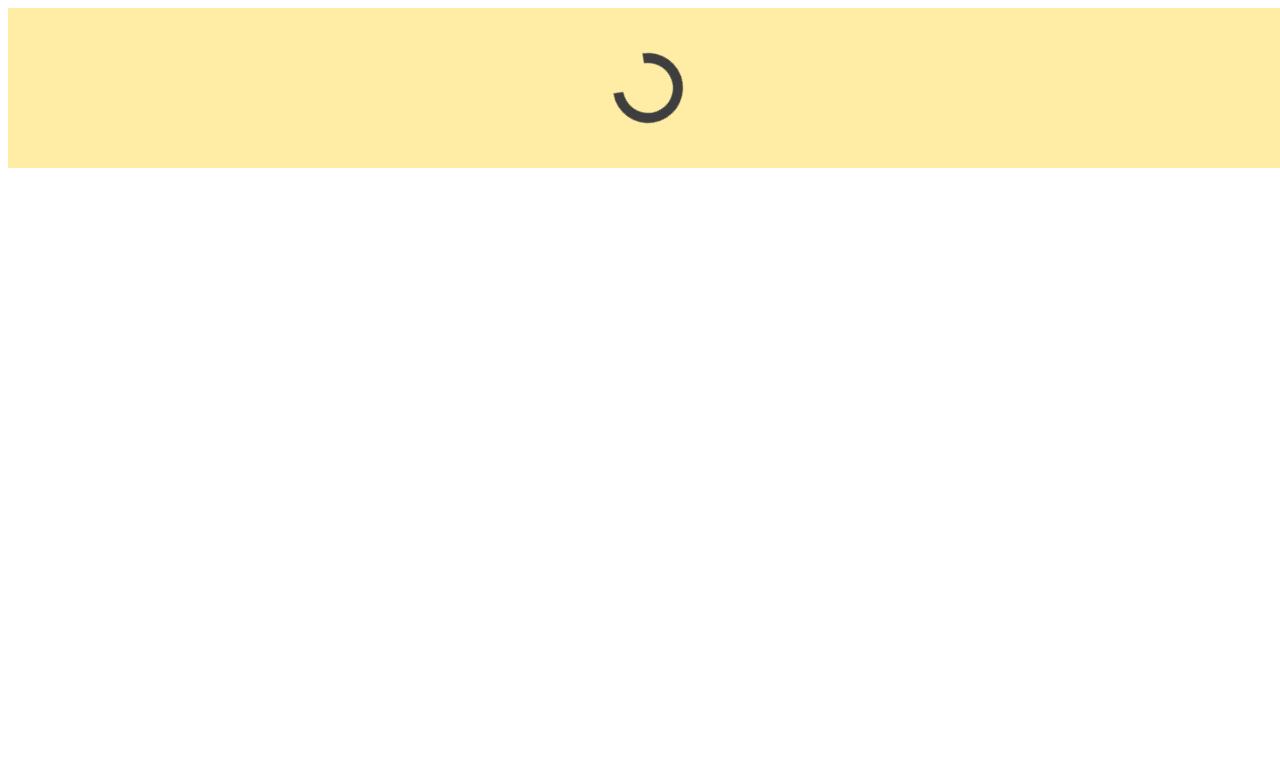
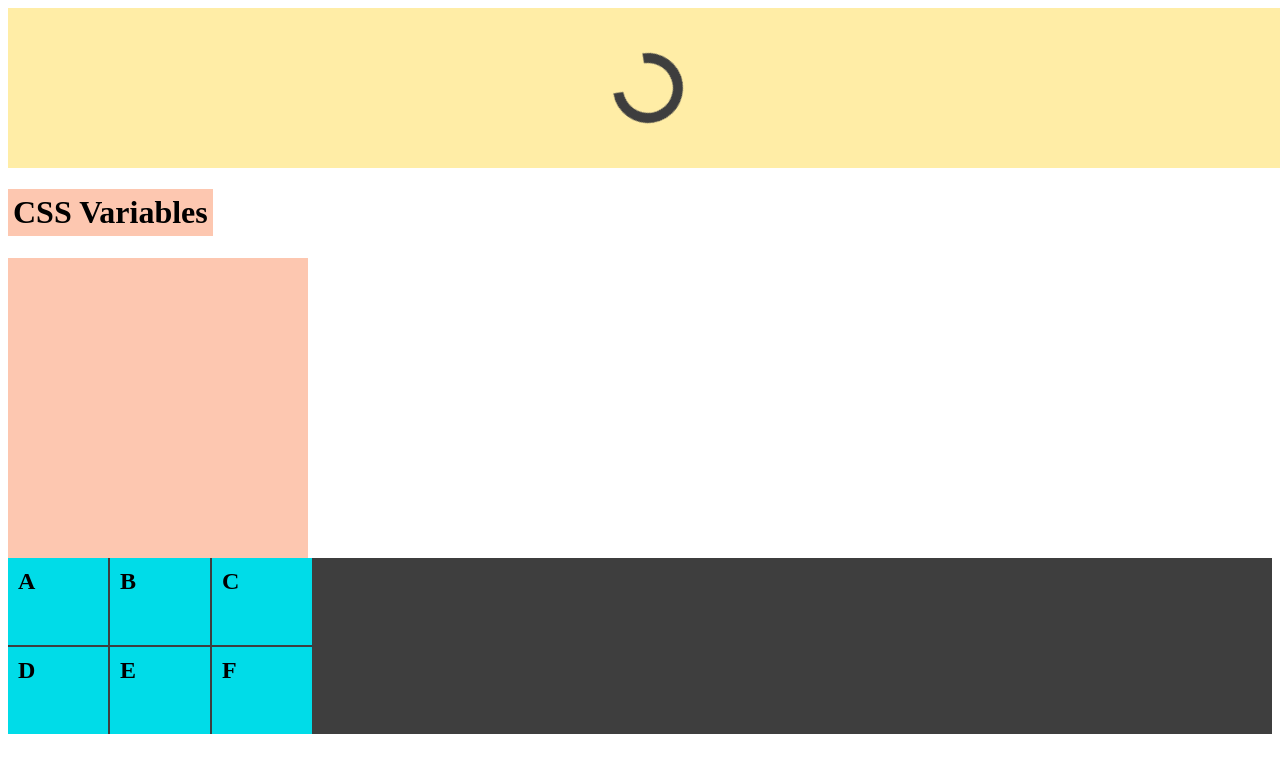
Before and after one commit to dougtq/cssTricks, a plain HTML site: page index.html in a window 1280 px wide. Drawn offline with Linux system fonts and the light colour scheme.

Commit message:
css grids

```diff
--- a/index.html
+++ b/index.html
@@ -8,11 +8,22 @@
   <link rel="stylesheet" type="text/css" media="screen" href="styles.css" />
 </head>
 <body>
-  <!-- <h1 class="title">CSS Variables</h1>
-  <div class="box"></div>   -->
 
   <div class="wrapper">
     <div class="loader"></div>
   </div>
+  <div>
+    <h1 class="title">CSS Variables</h1>
+    <div class="boxvar"></div>
+  </div>
+
+  <div class="container">
+    <div class="box a">A</div>
+    <div class="box b">B</div>
+    <div class="box c">C</div>
+    <div class="box d">D</div>
+    <div class="box e">E</div>
+    <div class="box f">F</div>
+  </div>
 </body>
 </html>
--- a/styles.css
+++ b/styles.css
@@ -41,7 +41,7 @@
   }
 }
 
-.box{
+.boxvar{
   width: 300px;
   height: 300px;
   /*
@@ -63,3 +63,29 @@
   padding: 5px;
   color: var(--black-color);
 }
+
+.container {
+  /*
+    grid: Ao colocá-lo em um elemento, os filhos serão afetados.
+  */
+  display: grid;
+  /*
+     grid-template-columns: controla as colunas de seu grid.
+    Cada parâmeto representa uma coluna no grid, ou seja. se eu tirar um
+    '100px', ficarão duas colunas apenas.
+  */
+  grid-template-columns: 100px 100px 100px;
+
+  /*
+    grid-gap: me permite controlar o espaçamento entre os blocos do grid, como um padding.
+  */
+  grid-gap: 2px;
+  background-color: #3e3e3e;
+}
+
+.box {
+  background-color: #00dce8;
+  font-weight: bold;
+  font-size: 150%;
+  padding: 10px 50px 50px 10px;
+}
```
